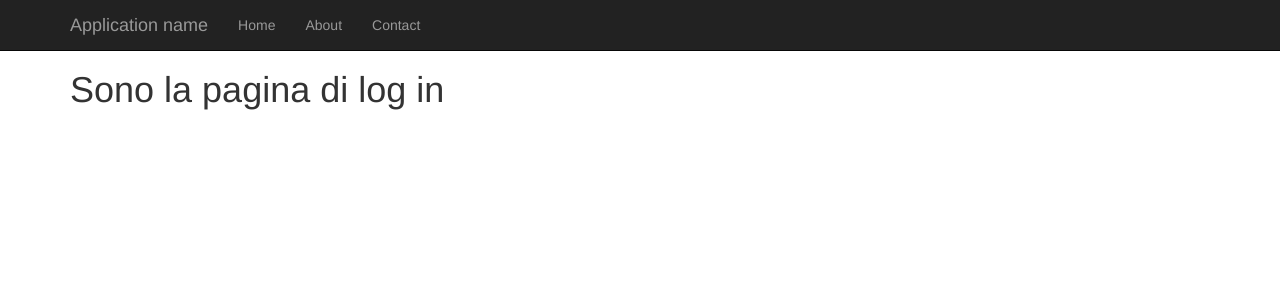
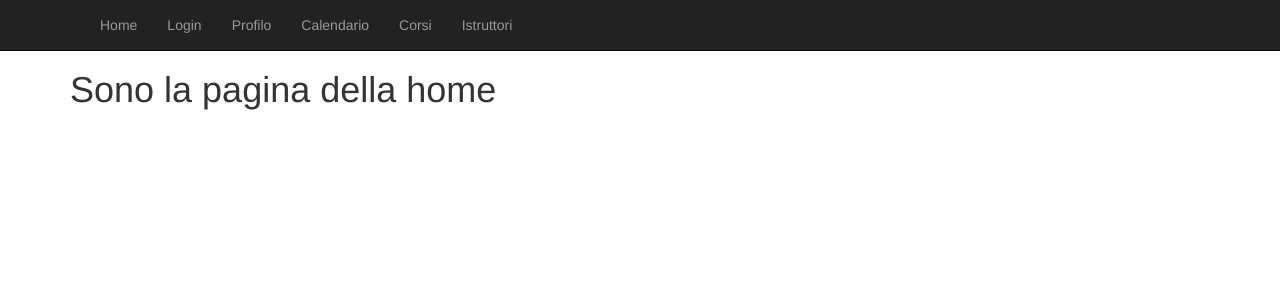
Before and after one commit to SpiderPorkPotter/Palestra, a Flask app: page / in a window 1280 px wide. Shown: the top 300 px of the page. Run offline with Flask 2, Linux system fonts and the light colour scheme; some libraries are stand-ins or nearby versions.

Commit message:
creazione pagine

```diff
--- /dev/null
+++ b/Palestra/templates/home.html
@@ -0,0 +1,7 @@
+{% extends "layout.html" %}
+
+{% block content %}
+
+<h1>Sono la pagina della home</h1>
+
+{% endblock %}
--- a/Palestra/templates/index.html
+++ b/Palestra/templates/istruttori.html
@@ -2,8 +2,6 @@
 
 {% block content %}
 
-<h1>
-    Sono la pagina di log in
-</h1>
+<h1>Sono la pagina degli istruttori</h1>
 
 {% endblock %}
--- a/Palestra/templates/layout.html
+++ b/Palestra/templates/layout.html
@@ -18,13 +18,15 @@
                     <span class="icon-bar"></span>
                     <span class="icon-bar"></span>
                 </button>
-                <a href="/" class="navbar-brand">Application name</a>
             </div>
             <div class="navbar-collapse collapse">
                 <ul class="nav navbar-nav">
                     <li><a href="{{ url_for('home') }}">Home</a></li>
-                    <li><a href="{{ url_for('about') }}">About</a></li>
-                    <li><a href="{{ url_for('contact') }}">Contact</a></li>
+                    <li><a href="{{ url_for('login') }}">Login</a></li>
+                    <li><a href="{{ url_for('profilo') }}">Profilo</a></li>
+                    <li><a href="{{ url_for('calendario') }}">Calendario</a></li>
+                    <li><a href="{{ url_for('corsi') }}">Corsi</a></li>
+                    <li><a href="{{ url_for('istruttori') }}">Istruttori</a></li>
                 </ul>
             </div>
         </div>
--- a/Palestra/templates/contact.html
+++ b/Palestra/templates/login.html
@@ -2,6 +2,6 @@
 
 {% block content %}
 
-<h1>Sono la pagina dei contatti</h1>
+<h1>Sono la pagina di log in</h1>
 
 {% endblock %}
--- a/Palestra/templates/about.html
+++ b/Palestra/templates/profilo.html
@@ -2,7 +2,7 @@
 
 {% block content %}
 
-<h2>Pagina per inserire la palestra</h2>
+<h1>Sono la pagina del profilo</h1>
 
 <label for="nomePalestra">Nome</label>
 <input type="text" id="nomePalestra"  name="nomePalestra" placeholder="Nome Palestra" required>
--- a/Palestra/views.py
+++ b/Palestra/views.py
@@ -9,29 +9,43 @@ from Palestra import app
 @app.route('/')
 @app.route('/home')
 def home():
-    """Renders the home page."""
     return render_template(
-        'index.html',
-        title='Home Page',
-        year=datetime.now().year,
+        'home.html',
+        title='Home Page'
     )
 
-@app.route('/contact')
-def contact():
+@app.route('/calendario')
+def calendario():
+    return render_template(
+        'calendario.html',
+        title='calendario'
+    )
+
+@app.route('/corsi')
+def corsi():
+    return render_template(
+        'corsi.html',
+        title='corsi'
+    )
+
+@app.route('/istruttori')
+def istruttori():
+    return render_template(
+        'istruttori.html',
+        title='istruttori'
+    )
+
+@app.route('/login')
+def login():
+    return render_template(
+        'login.html',
+        title='login'
+    )
+
+@app.route('/profilo')
+def profilo():
     """Renders the contact page."""
     return render_template(
-        'contact.html',
-        title='Contact',
-        year=datetime.now().year,
-        message='Your contact page.'
+        'profilo.html',
+        title='profilo'
     )
-
-@app.route('/about')
-def about():
-    """Renders the about page."""
-    return render_template(
-        'about.html',
-        title='About',
-        year=datetime.now().year,
-        message='Your application description page.'
-    )
```
Also changed, not shown: Palestra/templates/calendario.html (added, +7 -0 lines), Palestra/templates/corsi.html (added, +7 -0 lines).
